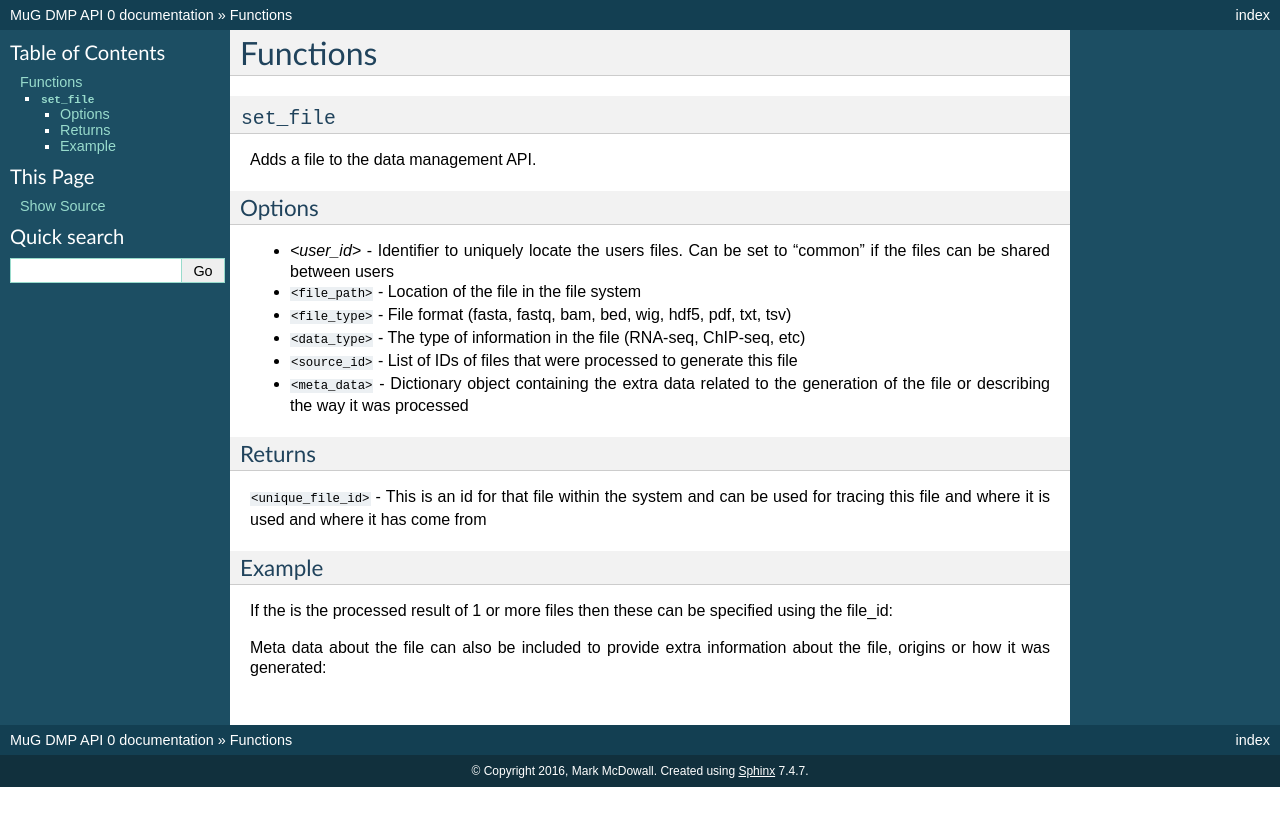
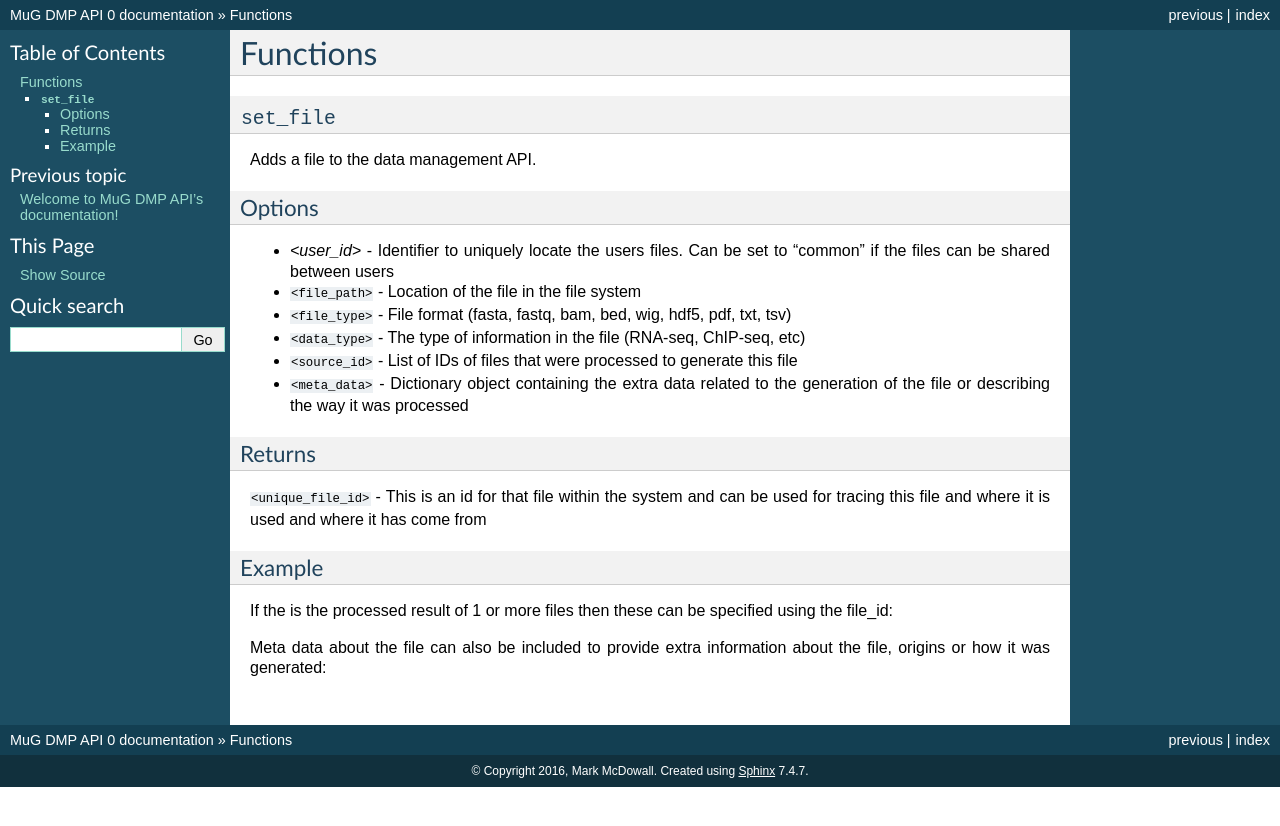
Before and after one commit to Multiscale-Genomics/mg-dm-api, a Sphinx documentation site: the page built from docs/functions.rst, in a window 1280 px wide. Shown: the top 826 px of the page. Built offline with Sphinx 7.4.7, drawn with Linux system fonts in a browser that asks for light colours; pages that are not in the unit, such as notebooks, are missing from menus.

Commit message:
Corrction to link and minor change to the menu

```diff
--- a/docs/index.rst
+++ b/docs/index.rst
@@ -8,7 +8,7 @@ Welcome to MuG DMP API's documentation!
 
 API for the management of file locations and users within the MuG VRE.
 
-**Quick Links**: `Source (github) <https://github.com/Multiscale-Genomics/mg-dm-api>`_ - `Documentation (rtd) <https://mg-dm-api.readthedocs.io/>`
+**Quick Links**: `Source (github) <https://github.com/Multiscale-Genomics/mg-dm-api>`_ - `Documentation (rtd) <https://mg-dm-api.readthedocs.io/>`_
 
 Requirements
 ------------
@@ -28,4 +28,4 @@ Contents
 .. toctree::
    :maxdepth: 2
 
-   Functions
+   functions
```
